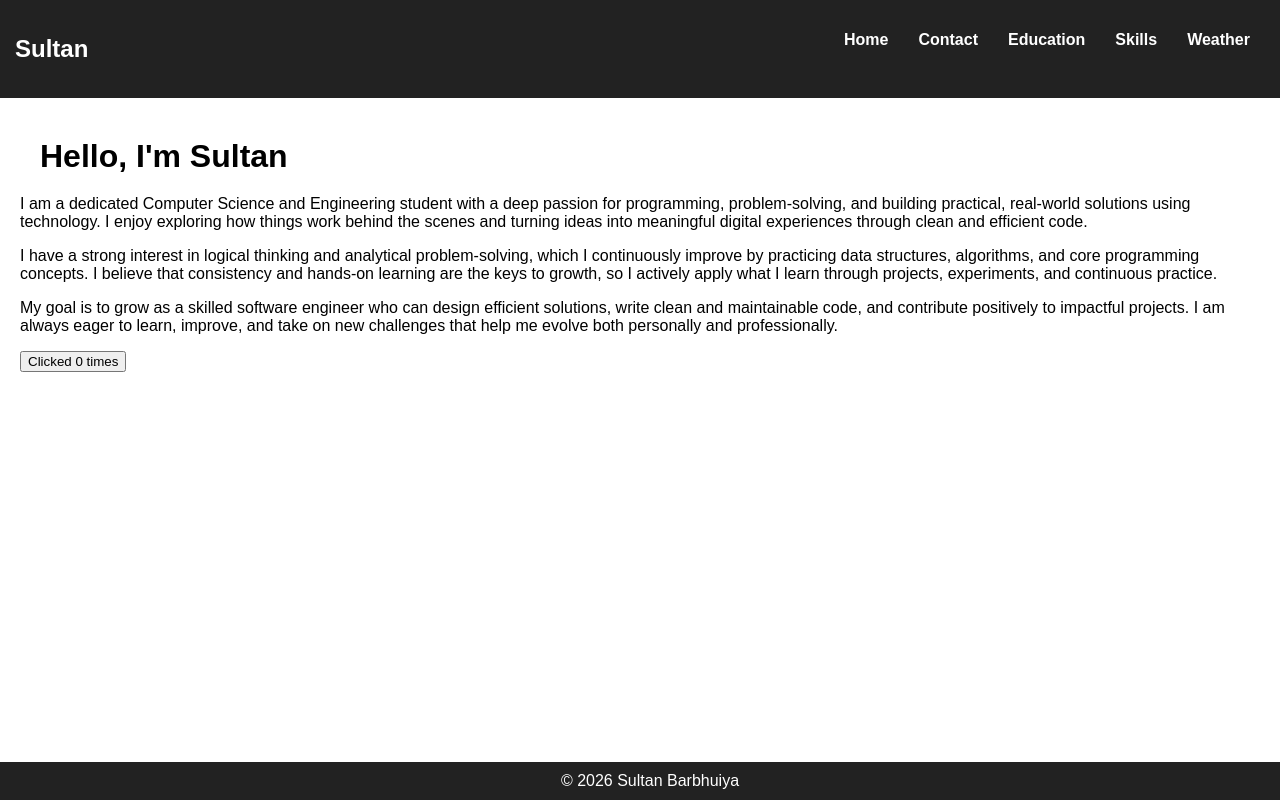
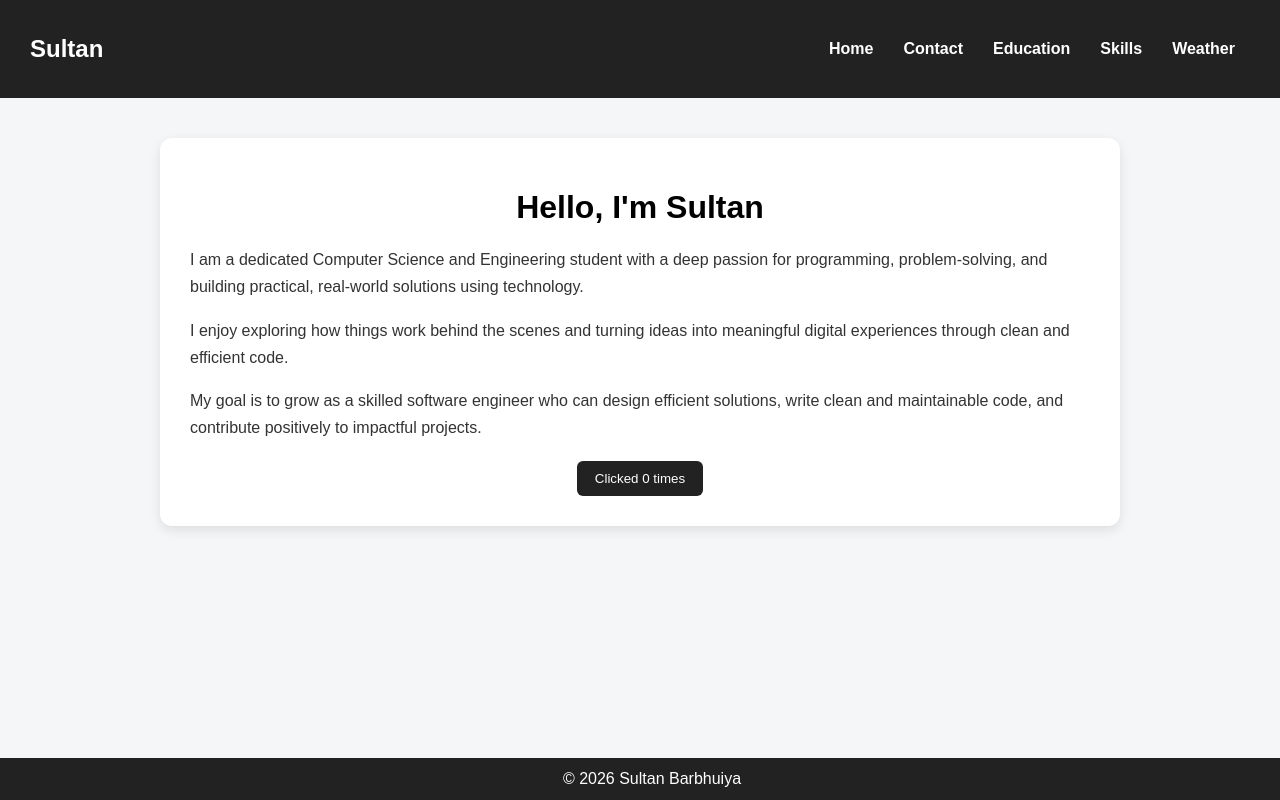
Before and after one commit to sultanbarbhuiya/sultan-portfolio, a React (Create React App) app: page / in a window 1280 px wide. Built offline with nearby package versions, Linux system fonts and the light colour scheme.

Commit message:
css update

```diff
--- a/src/index.css
+++ b/src/index.css
@@ -1,15 +1,17 @@
 body {
   margin: 0;
-  font-family: Arial;
+  font-family: Arial, sans-serif;
+  background: #f4f6f8;
 }
 
 /* Navbar */
 .navbar {
   display: flex;
   justify-content: space-between;
+  align-items: center;
   background: #222;
   color: white;
-  padding: 15px;
+  padding: 15px 30px;
 }
 
 .navbar ul {
@@ -25,15 +27,82 @@ body {
   color: white;
   text-decoration: none;
   font-weight: bold;
+  transition: 0.3s;
 }
 
 .navbar a:hover {
   color: cyan;
 }
 
-/* Page Content */
-h1 {
-  margin: 20px;
+/* Main Page Container */
+.page {
+  max-width: 900px;
+  margin: 40px auto;
+  padding: 30px;
+  background: white;
+  border-radius: 12px;
+  box-shadow: 0 4px 12px rgba(0,0,0,0.1);
+}
+
+/* Headings */
+.page h1 {
+  text-align: center;
+  margin-bottom: 20px;
+}
+
+/* Paragraphs (LEFT aligned as you wanted) */
+.page p {
+  text-align: left;
+  line-height: 1.7;
+  margin-bottom: 15px;
+  color: #333;
+}
+
+/* Lists */
+.page ul {
+  padding-left: 20px;
+}
+
+.page li {
+  margin-bottom: 10px;
+}
+
+/* Center Elements (button + weather) */
+.center-box {
+  display: flex;
+  flex-direction: column;
+  align-items: center;
+  margin-top: 20px;
+}
+
+/* Button */
+button {
+  padding: 10px 18px;
+  border: none;
+  background: #222;
+  color: white;
+  border-radius: 6px;
+  cursor: pointer;
+  transition: 0.3s;
+}
+
+button:hover {
+  background: #444;
+}
+
+/* Input */
+input {
+  padding: 10px;
+  margin-bottom: 10px;
+  width: 200px;
+  border-radius: 5px;
+  border: 1px solid #ccc;
+}
+
+/* Weather result */
+.weather-result {
+  margin-top: 10px;
+  font-weight: bold;
 }
 
 /* Footer */
@@ -41,7 +110,7 @@ h1 {
   background: #222;
   color: white;
   text-align: center;
-  padding: 10px;
+  padding: 12px;
   position: fixed;
   bottom: 0;
   width: 100%;
--- a/src/pages/Contact.js
+++ b/src/pages/Contact.js
@@ -1,6 +1,6 @@
 function Contact() {
   return (
-    <div style={{ padding: "20px" }}>
+    <div className="page">
       <h1>Contact</h1>
       <p>Mobile: 1234567890</p>
       <p>WhatsApp: 1234567890</p>
--- a/src/pages/Education.js
+++ b/src/pages/Education.js
@@ -1,6 +1,6 @@
 function Education() {
   return (
-    <div style={{ padding: "20px" }}>
+    <div className="page">
       <h1>Education</h1>
       <ul>
         <li>2024 - 2028: B.Tech CSE, Dhemaji Engineerning COllege</li>
--- a/src/pages/Home.js
+++ b/src/pages/Home.js
@@ -4,15 +4,33 @@ function Home() {
   const [count, setCount] = useState(0);
 
   return (
-    <div style={{ padding: "20px" }}>
+    <div className="page">
       <h1>Hello, I'm Sultan</h1>
-      <p>I am a dedicated Computer Science and Engineering student with a deep passion for programming, problem-solving, and building practical, real-world solutions using technology. I enjoy exploring how things work behind the scenes and turning ideas into meaningful digital experiences through clean and efficient code.</p>
-      <p>I have a strong interest in logical thinking and analytical problem-solving, which I continuously improve by practicing data structures, algorithms, and core programming concepts. I believe that consistency and hands-on learning are the keys to growth, so I actively apply what I learn through projects, experiments, and continuous practice.</p>
-      <p>My goal is to grow as a skilled software engineer who can design efficient solutions, write clean and maintainable code, and contribute positively to impactful projects. I am always eager to learn, improve, and take on new challenges that help me evolve both personally and professionally.</p>
 
-      <button onClick={() => setCount(count + 1)}>
-        Clicked {count} times
-      </button>
+      {/* About Section (LEFT aligned) */}
+      <p>
+        I am a dedicated Computer Science and Engineering student with a deep
+        passion for programming, problem-solving, and building practical,
+        real-world solutions using technology.
+      </p>
+
+      <p>
+        I enjoy exploring how things work behind the scenes and turning ideas
+        into meaningful digital experiences through clean and efficient code.
+      </p>
+
+      <p>
+        My goal is to grow as a skilled software engineer who can design
+        efficient solutions, write clean and maintainable code, and contribute
+        positively to impactful projects.
+      </p>
+
+      {/* Button CENTERED */}
+      <div className="center-box">
+        <button onClick={() => setCount(count + 1)}>
+          Clicked {count} times
+        </button>
+      </div>
     </div>
   );
 }
--- a/src/pages/Skills.js
+++ b/src/pages/Skills.js
@@ -10,7 +10,7 @@ function Skills() {
   }, []);
 
   return (
-    <div style={{ padding: "20px" }}>
+    <div className="page">
       <h1>Skills</h1>
       <ul>
         <li>C, C++, Python</li>
--- a/src/pages/Weather.js
+++ b/src/pages/Weather.js
@@ -13,20 +13,24 @@ function Weather() {
   };
 
   return (
-        <div style={{ padding: "20px" }}>
+    <div className="page">
       <h1>Weather</h1>
 
+      {/* CENTERED BOX */}
+      <div className="center-box">
         <input
           placeholder="Enter city"
           onChange={(e) => setCity(e.target.value)}
         />
+
         <button onClick={getWeather}>Check</button>
 
         {data && data.main && (
-                <p>
+          <p className="weather-result">
             {data.name}: {data.main.temp}°C
           </p>
         )}
+      </div>
     </div>
   );
 }
```
Lines whose indentation alone changed are shown as unchanged.
